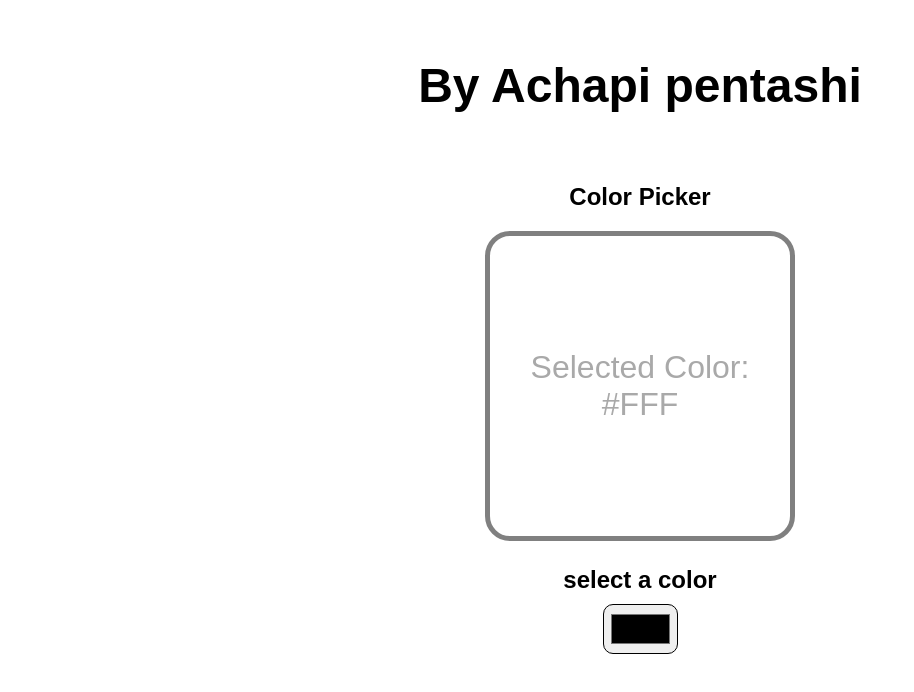
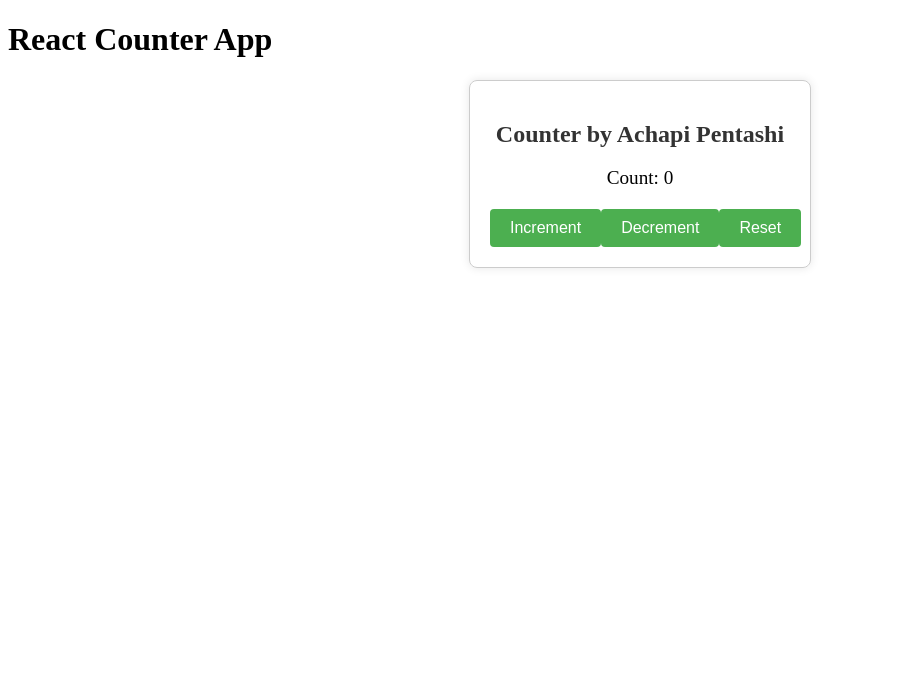
Before and after one commit to pentashi/manage, a React (Vite) app: page / in a window 1280 px wide. Shown: the top 692 px of the page, without its empty margins (0-914 px from the left). Built offline with nearby package versions, Linux system fonts and the light colour scheme.

Commit message:
i commited my counter app with react

```diff
--- a/src/App.jsx
+++ b/src/App.jsx
@@ -1,12 +1,15 @@
-import ColorPicker from './ColorPicker.jsx'
+// src/App.js
+import React from 'react';
+import Counter from './Counter';
+import './index.css';
+
 function App() {
-  return(
-    <>
-    <ColorPicker/>
-        </>
-  )
-
+  return (
+    <div className="App">
+      <h1>React Counter App</h1>
+      <Counter />
+    </div>
+  );
 }
 
-
-export default App
+export default App;
--- a/src/ColorPicker.jsx
+++ /dev/null
@@ -1,27 +0,0 @@
-import React,{useState} from 'react';
-
-    function ColorPicker(){
-        const [color, setColor]= useState("#FFF");
-
-    function handleColorChange(event){
-        setColor(event.target.value);
-    }
-
-
-    return(
-
-        <div className="color-picker-container">
-        <h1>By Achapi pentashi</h1>
-        <h2>Color Picker</h2>
-        <div className="color-display " style={{backgroundColor: color}}>
-
-        <p>Selected Color: {color}</p>
-
-        </div>
-        <label htmlFor="">select a color</label>
-        <input type="color" value={color} onChange={handleColorChange} />
-
-        </div>
-    );
-}
-export default ColorPicker
--- /dev/null
+++ b/src/Counter.jsx
@@ -0,0 +1,32 @@
+// src/Counter.js
+import React, { useState } from 'react';
+
+const Counter=()=>{
+  const [count, setCount] = useState(0);
+
+  const increment = () => {
+    setCount(count + 1);
+  };
+
+  const decrement = () => {
+    setCount(count - 1);
+  };
+
+  const reset = () => {
+    setCount(0);
+  };
+
+  return (
+    <div className="counter">
+      <h2>Counter by Achapi Pentashi</h2>
+      <p>Count: {count}</p>
+      <div className="button-container">
+        <button onClick={increment}>Increment</button>
+        <button onClick={decrement}>Decrement</button>
+        <button onClick={reset}>Reset</button>
+      </div>
+    </div>
+  );
+};
+
+export default Counter;
--- a/src/index.css
+++ b/src/index.css
@@ -1,44 +1,41 @@
-body{
-  font-family: Arial, Helvetica, sans-serif;
+/* src/Counter.css */
 
+.counter {
+  max-width: 300px;
+  margin: auto;
+  padding: 20px;
+  border: 1px solid #ccc;
+  border-radius: 8px;
+  box-shadow: 0 0 10px rgba(0, 0, 0, 0.1);
+  text-align: center;
 }
-.color-picker-container{
+
+h2 {
+  color: #333;
+  font-size: 1.5rem;
+  margin-bottom: 10px;
+}
+
+p {
+  font-size: 1.2rem;
+  margin-bottom: 20px;
+}
+
+.button-container {
   display: flex;
-  flex-direction: column;
-  align-items: center;
+  justify-content: space-around;
+}
 
+button {
+  padding: 10px 20px;
+  font-size: 1rem;
+  background-color: #4caf50;
+  color: #fff;
+  border: none;
+  border-radius: 4px;
+  cursor: pointer;
 }
-h1{
-  margin: 50px;
-  font-size: 3rem;
 
+button:hover {
+  background-color: #45a049;
 }
-.color-display{
-  width: 300px;
-  height: 300px;
-  display: flex;
-  justify-content: center;
-  align-items: center;
-  border: 5px solid grey;
-  border-radius: 25px;
-  margin-bottom: 25px;
-  transition: 0.25s ease;
-}
-.color-display p{
-  color: darkgrey;
-  font-size:2rem ;
-  text-align: center;
-
-}
-label{
-  font-size: 1.5rem;
-  font-weight: bold;
-  margin-bottom: 10px;
-
-}
-input[type="color"]{
-  width: 75px;
-  height: 50px;
-  padding: 5px;
-  border-radius: 10px;
-}
```
